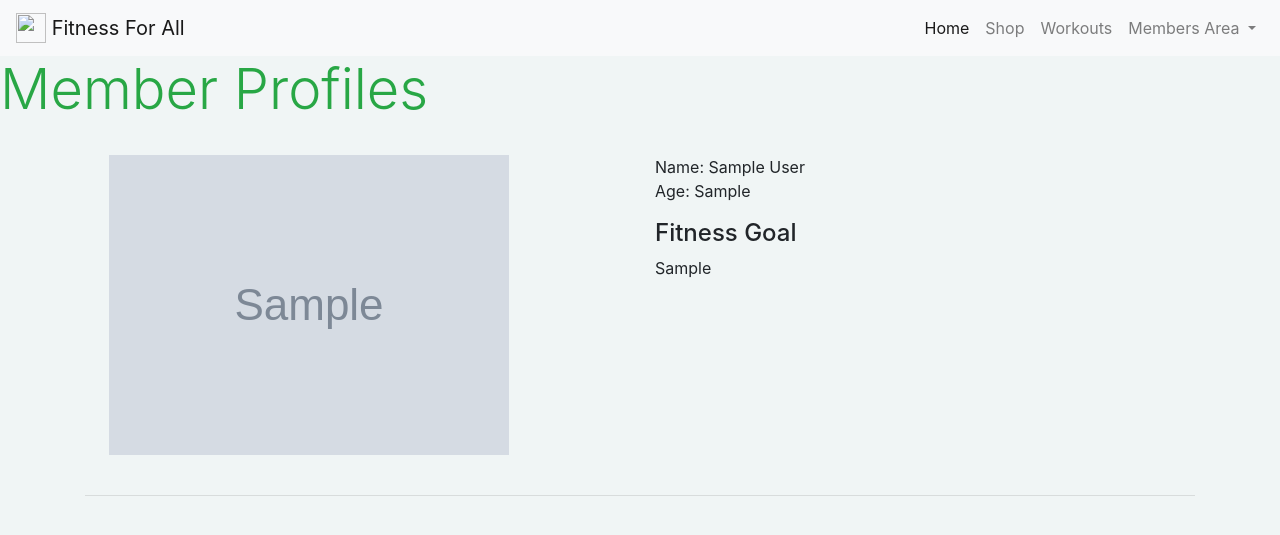
After one commit to Code-Institute-Submissions/phil-griffith-fitness_for_all_AugResub, a Django app: page /profile/member_profiles/ in a window 1280 px wide. The commit adds this page. Shown: the top 535 px of the page. Run offline with Django 3.2, Linux system fonts and the light colour scheme; a user stored in the database is signed in; tables that the repository leaves empty hold one stand-in row (values such as "Sample post"); grey boxes marked "Sample" are stand-in pictures; some libraries are stand-ins or nearby versions.

Commit message:
Add member profiles template & view

```diff
--- /dev/null
+++ b/profiles/templates/profiles/member_profiles.html
@@ -0,0 +1,31 @@
+{% extends "base.html" %}
+{% load static %}
+
+{% block content %}
+    <h1 class="display-4 text-success">Member Profiles</h1>
+
+
+    <div class="container">
+        {% for user in profiles %}
+            <div class="row member-profile p-4">
+                <div class="col-12 col-lg-6">
+                    {% if user.profile_pic %}
+                        <img src="{{ user.profile_pic.url }}" alt="Profile picture">
+                    {% else %}
+                        <img src="{{ MEDIA_URL }}noimage.png" alt="No image" height="200px">
+                    {% endif %}
+                </div>
+                <div class="col-12 col-lg-6">
+                    <span>Name:</span>
+                    {{ user.first_name }}
+                    {{ user.last_name }}
+
+                    <p>Age: {{ user.age }}</p>
+                    <h4>Fitness Goal</h4>
+                    <p>{{ user.goal }}</p>
+                </div>
+            </div>
+            <hr>
+        {% endfor %}
+    </div>
+{% endblock %}
--- a/profiles/urls.py
+++ b/profiles/urls.py
@@ -2,5 +2,6 @@ from django.urls import path
 from . import views
 
 urlpatterns = [
-    path('', views.profile, name='profile')
+    path('', views.profile, name='profile'),
+    path('member_profiles/', views.member_profiles, name='member_profiles'),
 ]
--- a/profiles/views.py
+++ b/profiles/views.py
@@ -33,3 +33,19 @@ def profile(request):
     }
 
     return render(request, template, context)
+
+
+@login_required
+def member_profiles(request):
+    """ Display the user's profile. """
+
+    profiles = UserProfile.objects.all()
+
+
+
+    template = 'profiles/member_profiles.html'
+    context = {
+        'profiles': profiles,
+    }
+
+    return render(request, template, context)
--- a/static/css/base.css
+++ b/static/css/base.css
@@ -1,5 +1,5 @@
 body {
-    background-color: yellow;
+    background-color: rgb(240, 245, 245);
 }
 
 .btt-link,
--- a/templates/base.html
+++ b/templates/base.html
@@ -70,7 +70,7 @@
                 <div class="dropdown-menu" aria-labelledby="navbarDropdownMenuLink">
                   <a class="dropdown-item" href="{% url 'profile' %}">My Profile</a>
                   <a class="dropdown-item" href="#">Order History</a>
-                  <a class="dropdown-item" href="#">Member Profiles</a>
+                  <a class="dropdown-item" href="{% url 'member_profiles' %}">Member Profiles</a>
                   <a class="nav-link" href="{% url 'account_logout' %}">Sign Out</a>
                 </div>
               </li>
--- a/workouts/views.py
+++ b/workouts/views.py
@@ -1,10 +1,10 @@
 from django.shortcuts import render, redirect, reverse, get_object_or_404
 from django.contrib import messages
+from django.contrib.auth.decorators import login_required
 from django.db.models import Q
 from django.db.models.functions import Lower
 from .models import Workouts, Category
 
-# Create your views here.
 
 
 def workouts(request):
@@ -52,6 +52,7 @@ def workouts(request):
     return render(request, 'workouts/workouts.html', context)
 
 
+@login_required
 def workout(request, workout_id):
     """ View to display workout video """
 
```
